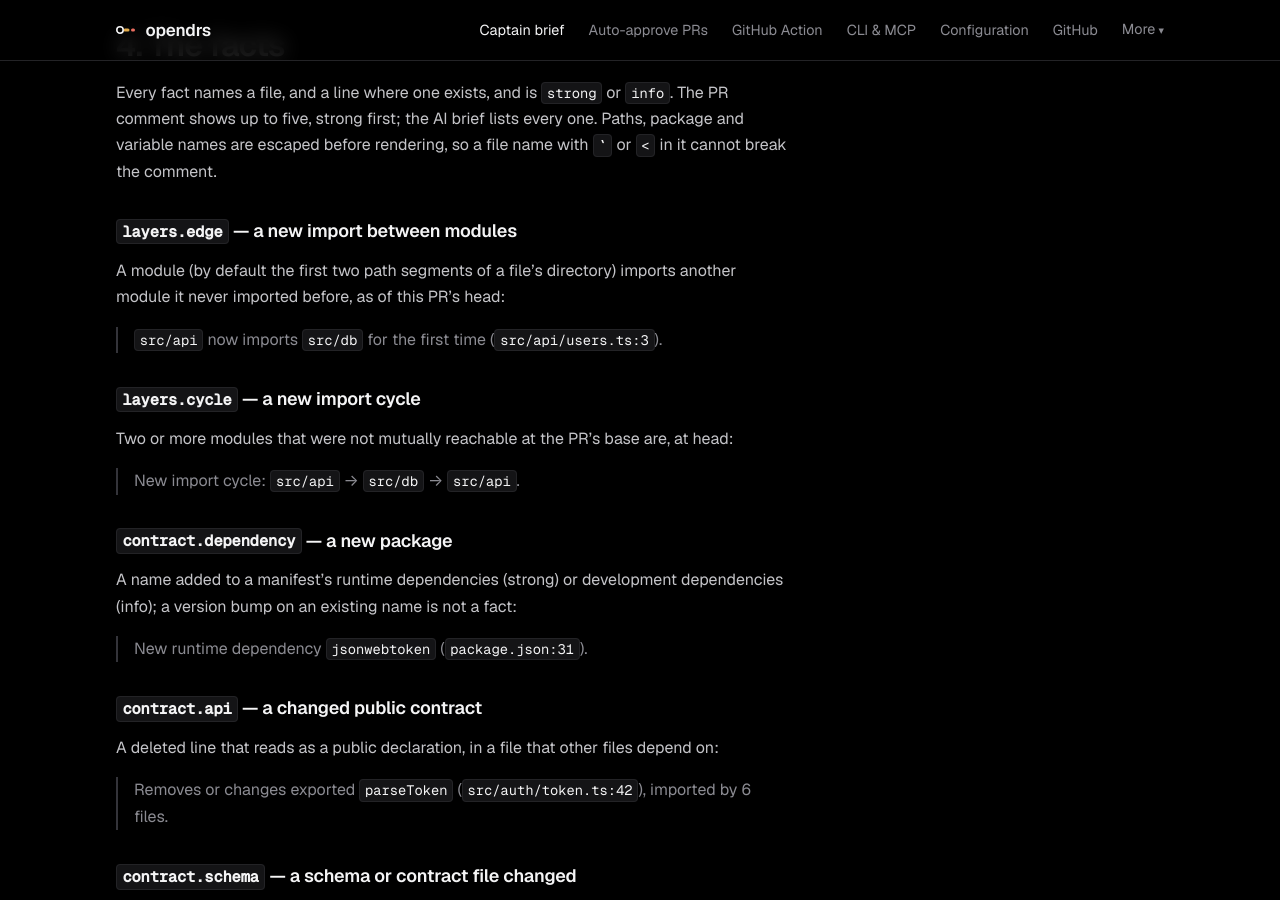
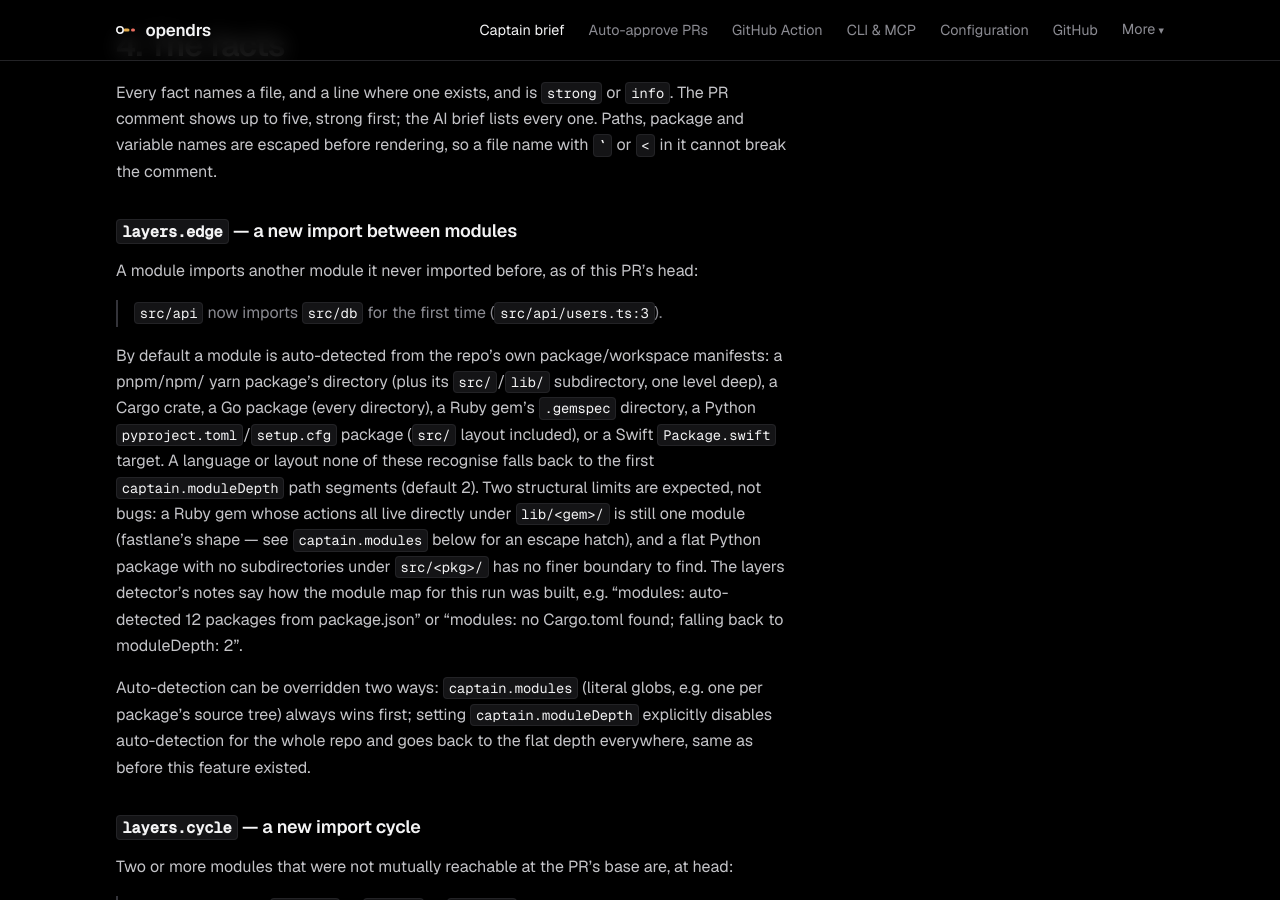
Before and after one commit to actions-marketplace-validations/error-path_opendrs, a Jekyll site: the page built from docs/captain.md, in a window 1280 px wide and 900 px high, scrolled down 1657 px. Built offline with Jekyll 4.4.1, drawn with Linux system fonts in a browser that asks for light colours; some of the changed text lies outside the part shown.

Commit message:
docs(captain): document auto-detected module boundaries
Replaces the "first two path segments" one-liner with the per-ecosystem
rules, the two documented structural limits (fastlane, a flat Python
package), the notes line, and the captain.modules / explicit moduleDepth
overrides. Updates both docs' captain: YAML examples.

Co-Authored-By: Claude Sonnet 5 <noreply@anthropic.com>

````diff
--- a/docs/captain.md
+++ b/docs/captain.md
@@ -59,10 +59,25 @@ escaped before rendering, so a file name with `` ` `` or `<` in it cannot break
 
 ### `layers.edge` — a new import between modules
 
-A module (by default the first two path segments of a file's directory) imports another module it
-never imported before, as of this PR's head:
+A module imports another module it never imported before, as of this PR's head:
 
 > `src/api` now imports `src/db` for the first time (`src/api/users.ts:3`).
+
+By default a module is auto-detected from the repo's own package/workspace manifests: a pnpm/npm/
+yarn package's directory (plus its `src/`/`lib/` subdirectory, one level deep), a Cargo crate, a Go
+package (every directory), a Ruby gem's `.gemspec` directory, a Python `pyproject.toml`/`setup.cfg`
+package (`src/` layout included), or a Swift `Package.swift` target. A language or layout none of
+these recognise falls back to the first `captain.moduleDepth` path segments (default 2). Two
+structural limits are expected, not bugs: a Ruby gem whose actions all live directly under
+`lib/<gem>/` is still one module (fastlane's shape — see `captain.modules` below for an escape
+hatch), and a flat Python package with no subdirectories under `src/<pkg>/` has no finer boundary to
+find. The layers detector's notes say how the module map for this run was built, e.g. "modules:
+auto-detected 12 packages from package.json" or "modules: no Cargo.toml found; falling back to
+moduleDepth: 2".
+
+Auto-detection can be overridden two ways: `captain.modules` (literal globs, e.g. one per package's
+source tree) always wins first; setting `captain.moduleDepth` explicitly disables auto-detection for
+the whole repo and goes back to the flat depth everywhere, same as before this feature existed.
 
 ### `layers.cycle` — a new import cycle
 
@@ -143,7 +158,8 @@ the `brief` input is false), and the job summary carries the same line and block
 ```yaml
 captain:
   enabled: true          # false: no captain line, block, labels, output or brief section
-  moduleDepth: 2          # path segments that make a module for the layers detector
+  # moduleDepth: 2        # unset by default (auto-detection on); set to disable it and use a flat depth everywhere
+  modules: []             # literal globs overriding auto-detection, e.g. one per package's source tree
   coupling:
     enabled: true         # defaults set by the ApacheJIT experiment — see below
     minSupport: 8
````
Also changed, not shown: docs/configuration.md (+3 -2 lines).
